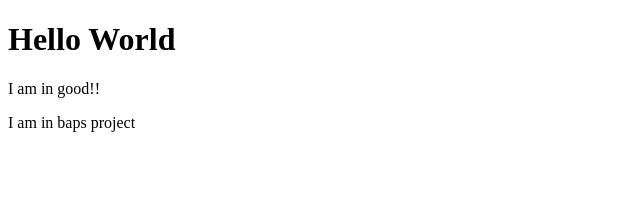
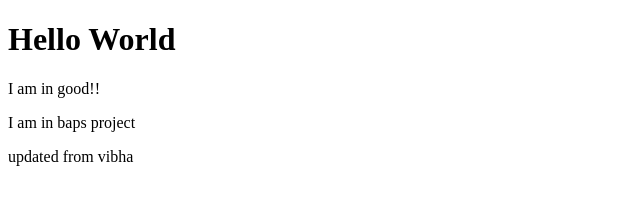
Before and after one commit to ojhavaibhav/Hello-World, a plain HTML site: page index.html in a window 1280 px wide. Shown: the whole page, without its empty margins (0-640 px from the left). Drawn offline with Linux system fonts and the light colour scheme.

Commit message:
updated from vibha

```diff
--- a/index.html
+++ b/index.html
@@ -10,5 +10,6 @@
     <h1>Hello World</h1>
     <p>I am in good!!</p>
     <p>I am in baps project</p>
+    <p>updated from vibha</p>
 </body>
 </html>
```
